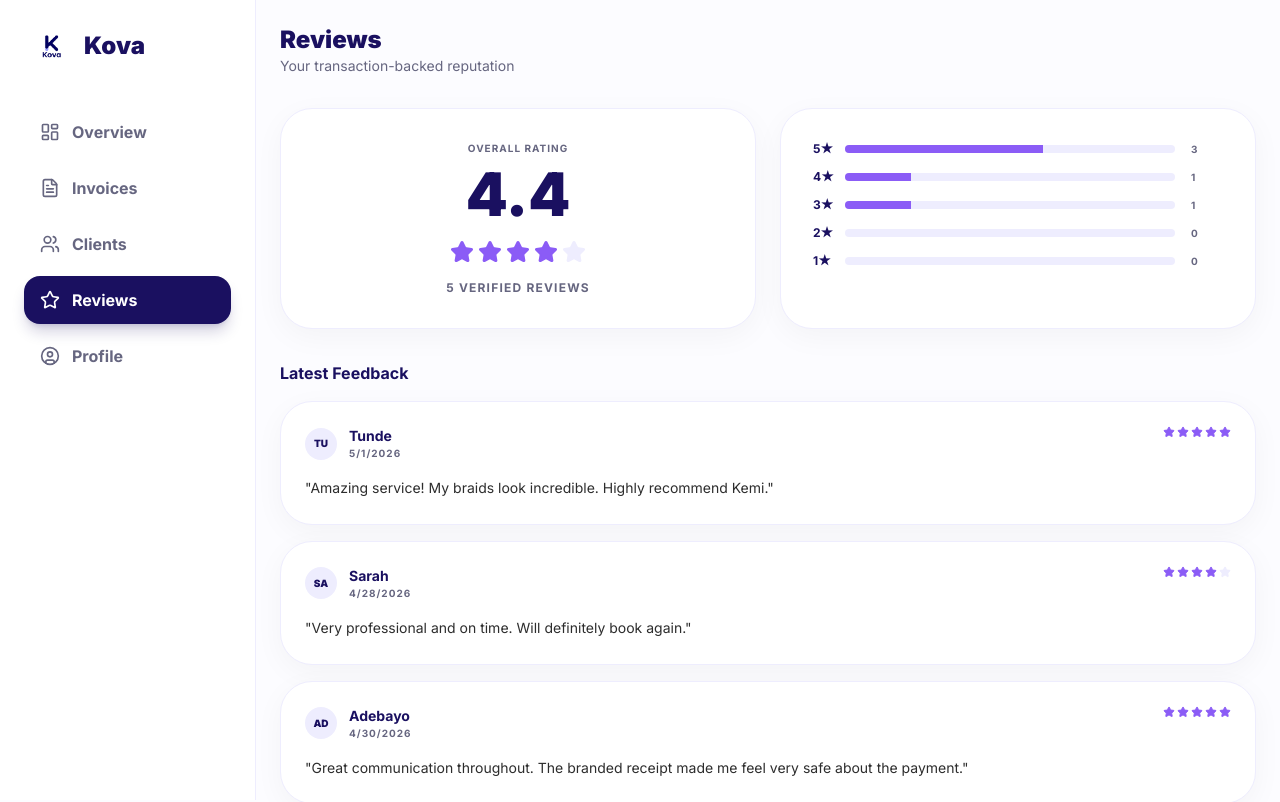
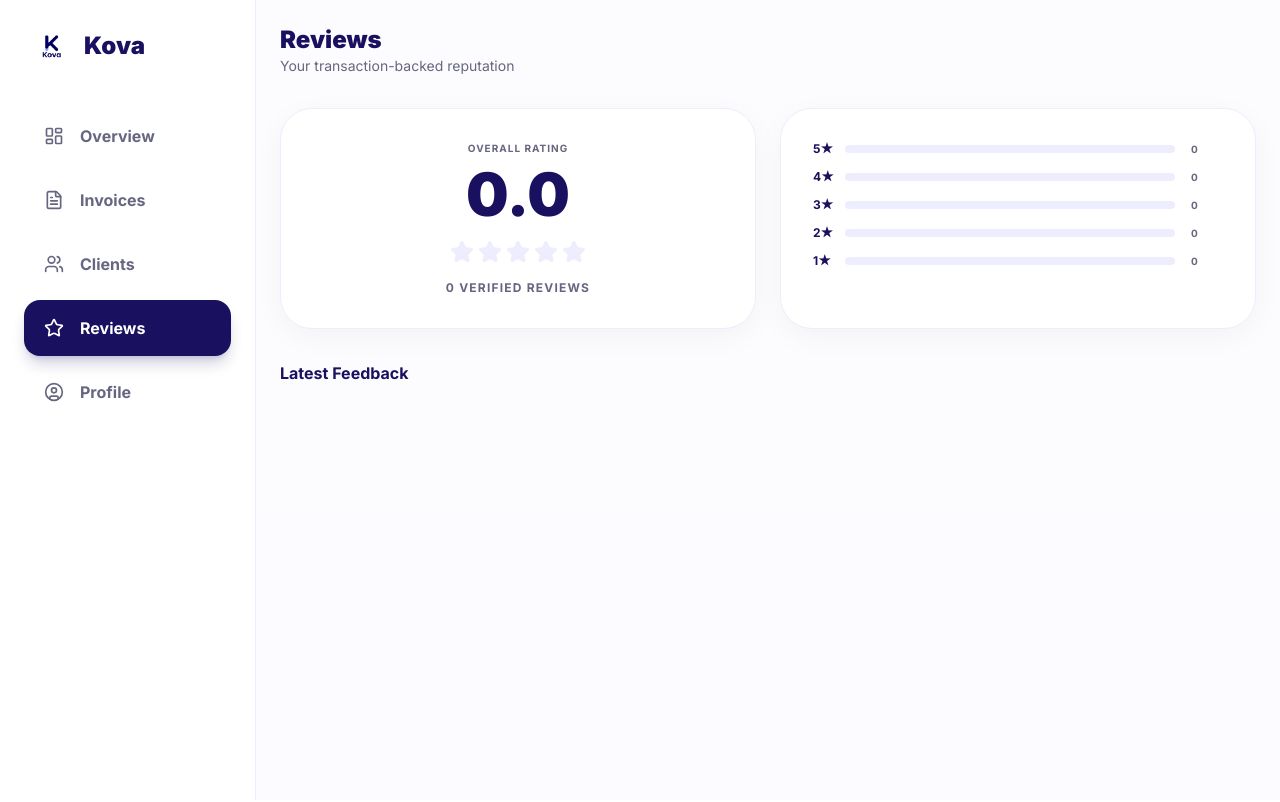
Before and after one commit to Adegoke52/Kova, a Next.js app: page /dashboard/reviews in a window 1280 px wide. Shown: the top 802 px of the page. Built offline with nearby package versions, Linux system fonts and the light colour scheme.

Commit message:
UI: Purged dummy data and refined sidebar alignment for a premium clean slate

```diff
--- a/src/app/dashboard/clients/page.tsx
+++ b/src/app/dashboard/clients/page.tsx
@@ -8,13 +8,7 @@ import { motion } from "framer-motion";
 import Link from "next/link";
 
 export default function ClientsPage() {
-  const clients = [
-    { id: "1", name: "Tunde Olowo", phone: "+234 801 234 5678", invoices: 5, totalPaid: 75000, lastJob: "2026-05-01" },
-    { id: "2", name: "Sarah Johnson", phone: "+234 701 987 6543", invoices: 2, totalPaid: 45000, lastJob: "2026-04-28" },
-    { id: "3", name: "Adebayo Mike", phone: "+234 812 333 4455", invoices: 1, totalPaid: 8500, lastJob: "2026-04-30" },
-    { id: "4", name: "Chioma Okoro", phone: "+234 905 555 6677", invoices: 8, totalPaid: 124000, lastJob: "2026-04-25" },
-    { id: "5", name: "Bello Hassan", phone: "+234 803 111 2233", invoices: 3, totalPaid: 36000, lastJob: "2026-04-20" },
-  ];
+  const clients: any[] = [];
 
   return (
     <div className="space-y-6">
--- a/src/app/dashboard/invoices/page.tsx
+++ b/src/app/dashboard/invoices/page.tsx
@@ -22,13 +22,7 @@ export default function InvoicesPage() {
   const [search, setSearch] = useState("");
   const [filter, setFilter] = useState("ALL");
 
-  const invoices = [
-    { id: "1", number: "INV-047", client: "Tunde Olowo", amount: 15000, status: "PAID", date: "2026-05-01", opened: true },
-    { id: "2", number: "INV-048", client: "Sarah Johnson", amount: 25000, status: "UNPAID", date: "2026-05-01", opened: true },
-    { id: "3", number: "INV-049", client: "Adebayo Mike", amount: 8500, status: "PAYMENT_CLAIMED", date: "2026-04-30", opened: true },
-    { id: "4", number: "INV-050", client: "Chioma Okoro", amount: 42000, status: "PAID", date: "2026-04-29", opened: false },
-    { id: "5", number: "INV-051", client: "Bello Hassan", amount: 12000, status: "OVERDUE", date: "2026-04-28", opened: true },
-  ];
+  const invoices: any[] = [];
 
   const filteredInvoices = invoices.filter(inv => {
     const matchesSearch = inv.client.toLowerCase().includes(search.toLowerCase()) ||
--- a/src/app/dashboard/layout.tsx
+++ b/src/app/dashboard/layout.tsx
@@ -53,7 +53,7 @@ export default function DashboardLayout({
                 key={item.href}
                 href={item.href}
                 className={cn(
-                  "flex items-center gap-3 px-4 py-3 rounded-2xl font-bold transition-all",
+                  "flex items-center gap-4 px-5 py-4 rounded-2xl font-bold transition-all",
                   isActive
                     ? "bg-kova-navy text-kova-white shadow-lg shadow-kova-navy/20"
                     : "text-kova-subtle hover:bg-kova-mist hover:text-kova-navy"
--- a/src/app/dashboard/reviews/page.tsx
+++ b/src/app/dashboard/reviews/page.tsx
@@ -7,15 +7,11 @@ import { motion } from "framer-motion";
 import { cn } from "@/lib/utils";
 
 export default function ReviewsPage() {
-  const reviews = [
-    { id: "1", client: "Tunde", rating: 5, comment: "Amazing service! My braids look incredible. Highly recommend Kemi.", date: "2026-05-01" },
-    { id: "2", client: "Sarah", rating: 4, comment: "Very professional and on time. Will definitely book again.", date: "2026-04-28" },
-    { id: "3", client: "Adebayo", rating: 5, comment: "Great communication throughout. The branded receipt made me feel very safe about the payment.", date: "2026-04-30" },
-    { id: "4", client: "Chioma", rating: 5, comment: "The best salon experience in Lekki. Period.", date: "2026-04-25" },
-    { id: "5", client: "Bello", rating: 3, comment: "Good job, but I had to wait a bit. The quality was worth it though.", date: "2026-04-20" },
-  ];
+  const reviews: any[] = [];
 
-  const averageRating = (reviews.reduce((acc, r) => acc + r.rating, 0) / reviews.length).toFixed(1);
+  const averageRating = reviews.length > 0
+    ? (reviews.reduce((acc, r) => acc + r.rating, 0) / reviews.length).toFixed(1)
+    : "0.0";
 
   const ratingCounts = {
     5: reviews.filter(r => r.rating === 5).length,
```
